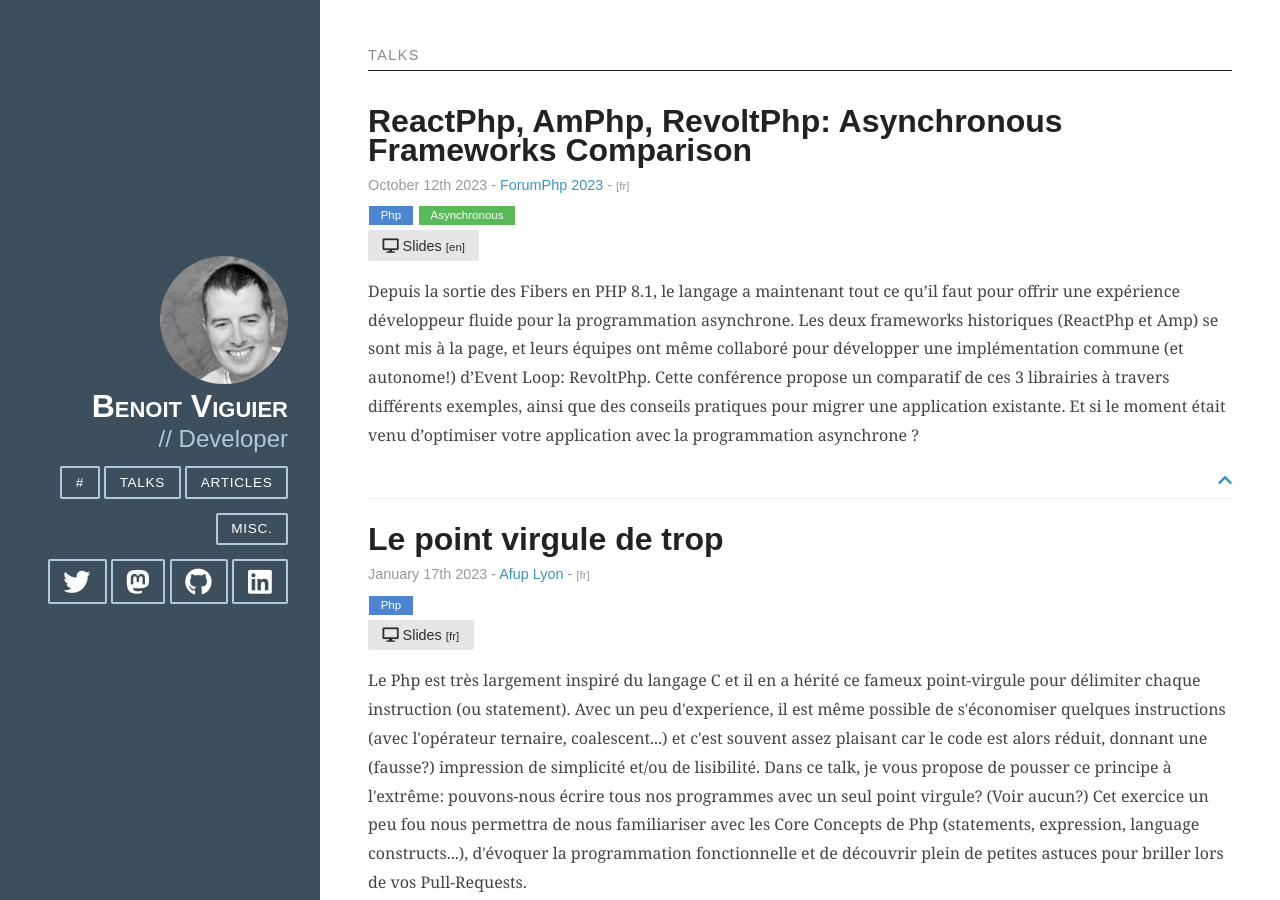
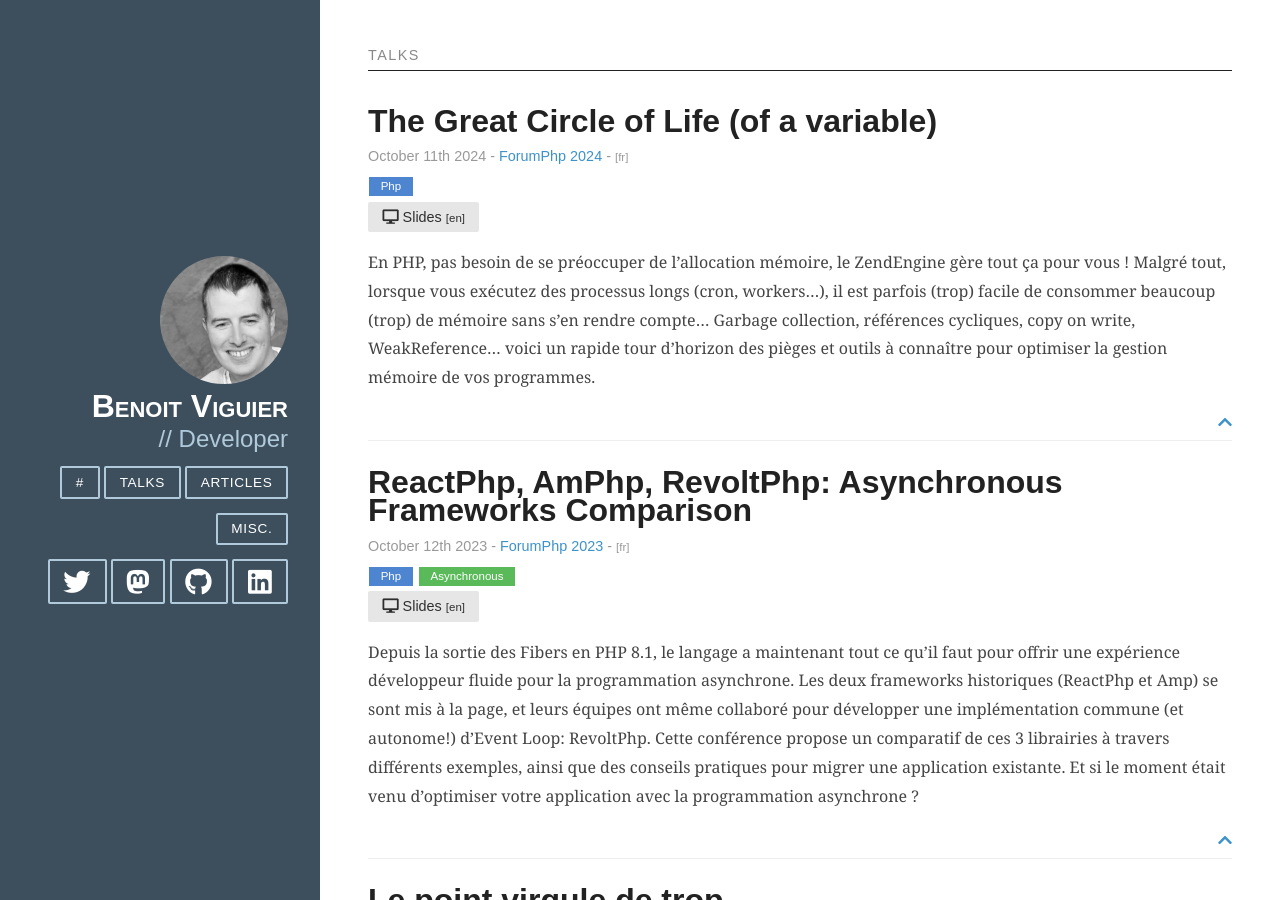
Before and after one commit to b-viguier/b-viguier.github.io, a Jekyll site: the page built from index.html, in a window 1280 px wide and 900 px high. Built offline with Jekyll 4.4.1, drawn with Linux system fonts in a browser that asks for light colours; nearby versions of some CDN libraries.

Commit message:
GreatCircleOfLife

```diff
--- a/_data/talks.yml
+++ b/_data/talks.yml
@@ -1,3 +1,15 @@
+-
+    title: "The Great Circle of Life (of a variable)"
+    slides_url: downloads/talks/ForumPhp2024_GreatCircleOfLife.pdf
+    slides_lang: en
+    date: October 11th 2024
+    event: ForumPhp 2024
+    event_url: "https://event.afup.org/forum-php-2024/programme/#4962"
+    video_url: ~
+    description: "En PHP, pas besoin de se préoccuper de l’allocation mémoire, le ZendEngine gère tout ça pour vous ! Malgré tout, lorsque vous exécutez des processus longs (cron, workers…), il est parfois (trop) facile de consommer beaucoup (trop) de mémoire sans s’en rendre compte… Garbage collection, références cycliques, copy on write, WeakReference… voici un rapide tour d’horizon des pièges et outils à connaître pour optimiser la gestion mémoire de vos programmes."
+    lang: fr
+    categories:
+        - php
 -
     title: "ReactPhp, AmPhp, RevoltPhp: Asynchronous Frameworks Comparison"
     slides_url: downloads/talks/ForumPhp2023-AsynchronousFrameworks.pdf
```
Also changed, not shown: 1 other file.
